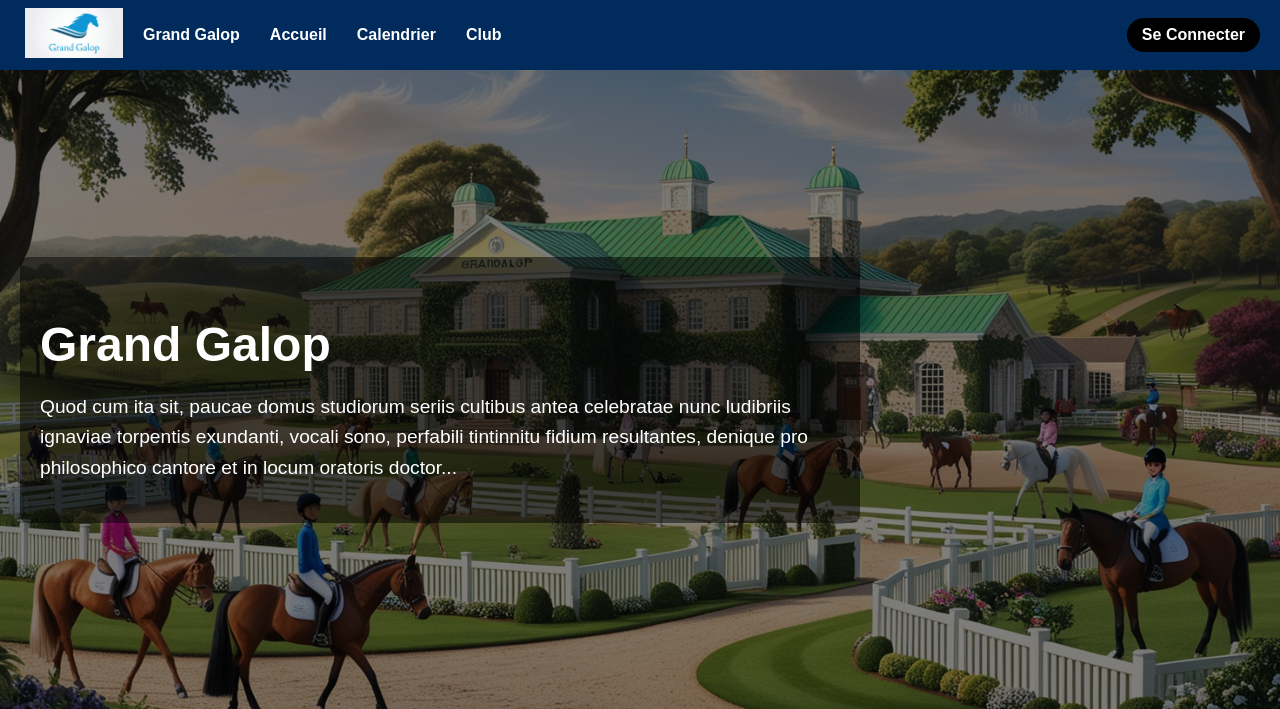
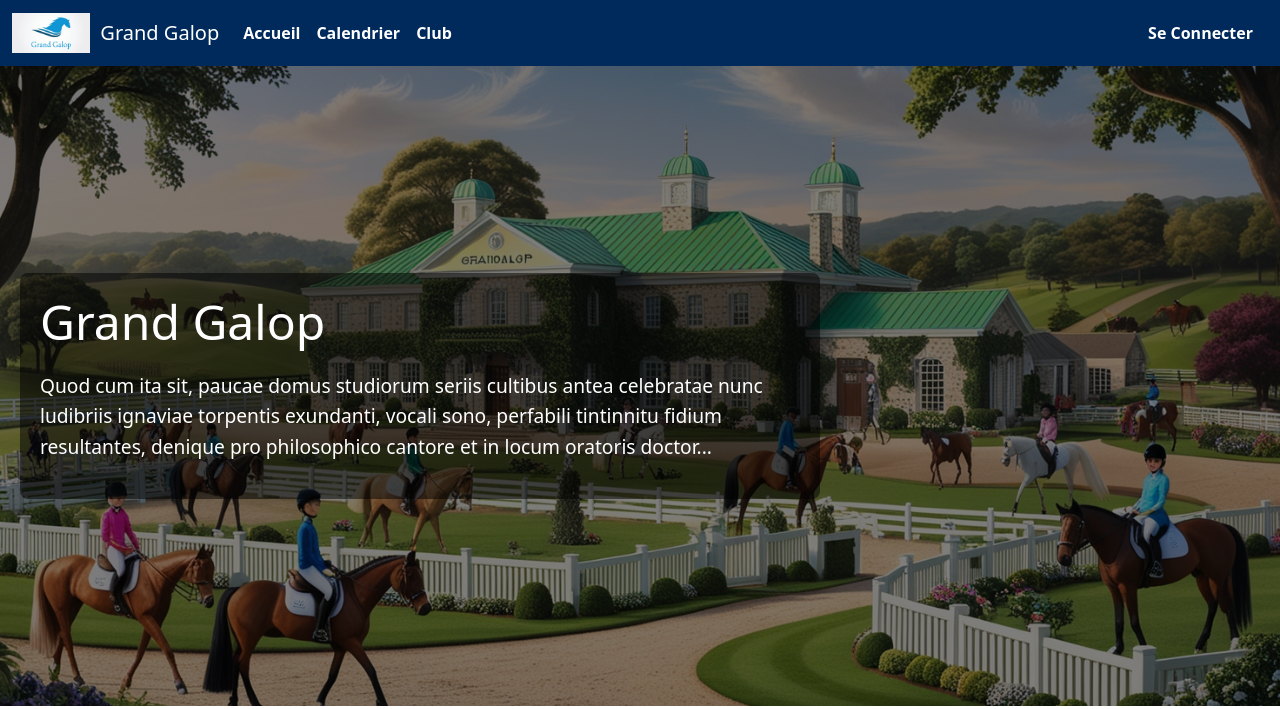
Before and after one commit to NiksanNagarajah/SAE_DevWeb, a Flask app: page / in a window 1280 px wide. Shown: the top 709 px of the page. Run offline with Flask 3, Linux system fonts and the light colour scheme.

Commit message:
Ajout de bootstrap dans le header

```diff
--- a/app/static/base.css
+++ b/app/static/base.css
@@ -22,7 +22,7 @@ body {
     padding: 0 20px;
 }
 
-header nav > a::after {
+header nav ul a::after {
     content: '';
     position: absolute;
     width: 0;
@@ -33,57 +33,18 @@ header nav > a::after {
     transition: width 0.3s ease-in-out;
 }
 
-header nav > a:hover::after {
+header nav ul a:hover::after {
     width: 100%;
 }
 
-.logo-container {
-    display: flex;
-    align-items: center;
-}
-
-.logo {
-    height: 40px;
-    margin-right: 10px;
-}
-
-.logo-container span {
-    color: white;
-    font-size: 1.2em;
-    font-weight: bold;
-}
-
-nav {
-    display: flex;
-    align-items: center;
-    gap: 20px;
-}
-
-nav a {
+/* nav a {
     color: white;
     text-decoration: none;
     font-weight: bold;
     position: relative;
     padding: 5px;
-}
+} */
 
-
-.login-btn {
-    background-color: black;
-    color: white;
-    padding: 8px 15px;
-    border: none;
-    border-radius: 20px;
-    font-weight: bold;
-    cursor: pointer;
-    transition: background-color 0.3s;
-    text-decoration: none;
-}
-
-
-.logo-container img {
-    height: 50px;
-}
 
 main {
     /* padding: 20px; */
@@ -99,3 +60,48 @@ footer {
     color: #333;
     font-size: 14px;
 }
+
+.navbar {
+    background-color: #002a5c; /* Ajustez la couleur pour correspondre au design */
+}
+.navbar-brand {
+    display: flex;
+    align-items: center;
+}
+.navbar-brand img {
+    height: 40px;
+    margin-right: 10px;
+}
+.navbar-nav .nav-link {
+    color: white;
+    position: relative;
+    font-weight: bold;
+    color: white !important;
+}
+
+/* .btn-login {
+    background-color: black;
+    color: white;
+    border: none;
+} */
+
+.btn-login {
+    /* background-color: black; */
+    color: white;
+    padding: 8px 15px;
+    border: none;
+    border-radius: 20px;
+    font-weight: bold;
+    cursor: pointer;
+    transition: background-color 0.3s;
+    text-decoration: none;
+}
+
+@media (max-width: 450px) {
+    .navbar-expand-custom {
+        display: none;
+    }
+    .navbar-toggler {
+        display: block;
+    }
+}
--- a/app/templates/base.html
+++ b/app/templates/base.html
@@ -6,21 +6,38 @@
     <title>Grand Galop | {% block title %}{% endblock %}</title>
     <link rel="stylesheet" href="{{ url_for('static', filename='base.css') }}">
     <link rel="icon" type="image/png" href="{{ url_for('static', filename='images/logo.png') }}">
+    <link href="https://cdn.jsdelivr.net/npm/bootstrap@5.3.3/dist/css/bootstrap.min.css" rel="stylesheet" integrity="sha384-QWTKZyjpPEjISv5WaRU9OFeRpok6YctnYmDr5pNlyT2bRjXh0JMhjY6hW+ALEwIH" crossorigin="anonymous">
     {% block styles %}{% endblock %}
 </head>
 <body>
+    <header>
+        <nav class="navbar navbar-expand-sm navbar-dark">
+            <div class="container-fluid">
+                <a class="navbar-brand" href="{{ url_for('home') }}">
+                    <img src="{{ url_for('static', filename='images/logo.png') }}" alt="Grand Galop Logo">
+                    <span>Grand Galop</span>
+                </a>
 
-    <header class="header">
-        <nav>
-            <div class="logo-container">
-                <a href="{{ url_for('home') }}"><img src="{{ url_for('static', filename='images/logo.png') }}" alt="Logo Grand Galop" class="logo"></a>
-                <a href="{{ url_for('home') }}">Grand Galop</a>
+                <button class="navbar-toggler" type="button" data-bs-toggle="collapse" data-bs-target="#navbarNav" aria-controls="navbarNav" aria-expanded="false" aria-label="Toggle navigation">
+                    <span class="navbar-toggler-icon"></span>
+                </button>
+
+                <div class="collapse navbar-collapse" id="navbarNav">
+                    <ul class="navbar-nav me-auto">
+                        <li class="nav-item">
+                            <a class="nav-link" href="{{ url_for('home') }}">Accueil</a>
+                        </li>
+                        <li class="nav-item">
+                            <a class="nav-link" href="{{ url_for('calendrier') }}">Calendrier</a>
+                        </li>
+                        <li class="nav-item">
+                            <a class="nav-link" href="#">Club</a>
+                        </li>
+                    </ul>
+
+                    <a href="{{ url_for('connexion') }}" class="btn-login">Se Connecter</a>                </div>
             </div>
-            <a href="{{ url_for('home') }}">Accueil</a>
-            <a href="{{ url_for('calendrier') }}">Calendrier</a>
-            <a href="#">Club</a>
         </nav>
-        <a href="{{ url_for('connexion') }}" class="login-btn">Se Connecter</a>
     </header>
 
     <main>
@@ -33,5 +50,6 @@
         <p>2024-2025 BUT INFORMATIQUE</p>
     </footer>
 
+    <script src="https://cdn.jsdelivr.net/npm/bootstrap@5.3.3/dist/js/bootstrap.bundle.min.js"></script>
 </body>
 </html>
```
